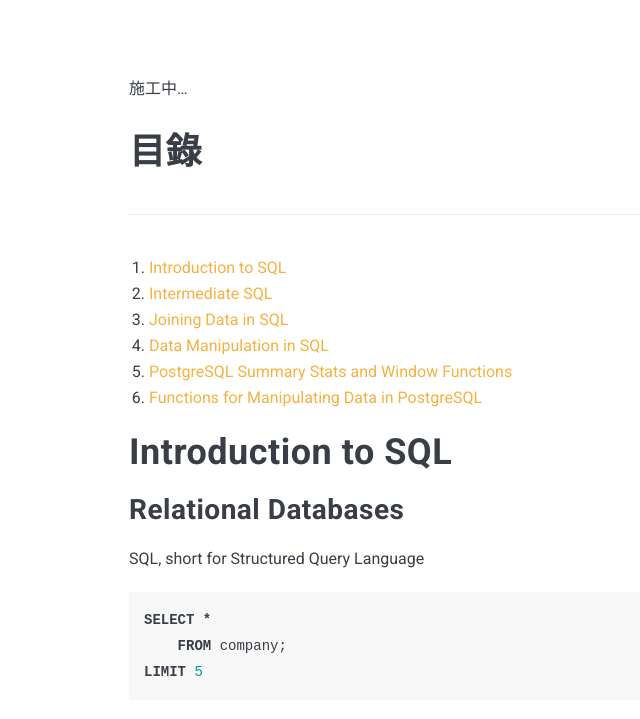
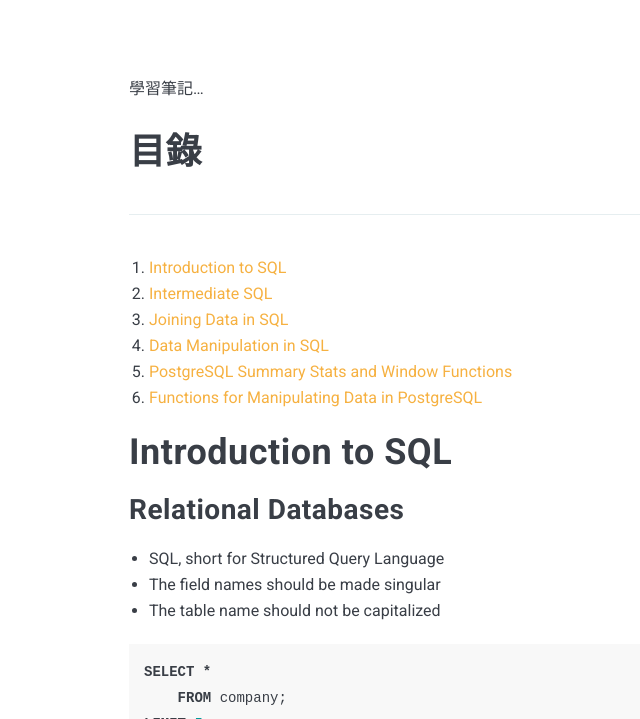
Before and after one commit to poi0905/poi0905.github.io, a Jekyll site: the page built from _posts/2022-11-01-datacamp-SQL-Fundamentals.markdown, in a window 1280 px wide and 900 px high, scrolled down 796 px, cut to the strip 181-900 px from the top of the window. Shown: the whole strip, without its empty margins (131-771 px from the left). Built offline with Jekyll 4.4.1, drawn with Linux system fonts in a browser that asks for light colours; nearby versions of some CDN libraries; comment, search, counter and statistics services are not loaded.

Commit message:
20221101

```diff
--- a/_posts/2022-11-01-datacamp-SQL-Fundamentals.markdown
+++ b/_posts/2022-11-01-datacamp-SQL-Fundamentals.markdown
@@ -7,7 +7,7 @@
 categories: [SQL]
 ---
 
-施工中...
+學習筆記...
 
 # 目錄
 
@@ -25,7 +25,9 @@
 
 ## Relational Databases
 
-SQL, short for Structured Query Language
+*   SQL, short for Structured Query Language
+*   The field names should be made singular
+*   The table name should not be capitalized
 
 {% highlight SQL %}
 SELECT *
```
